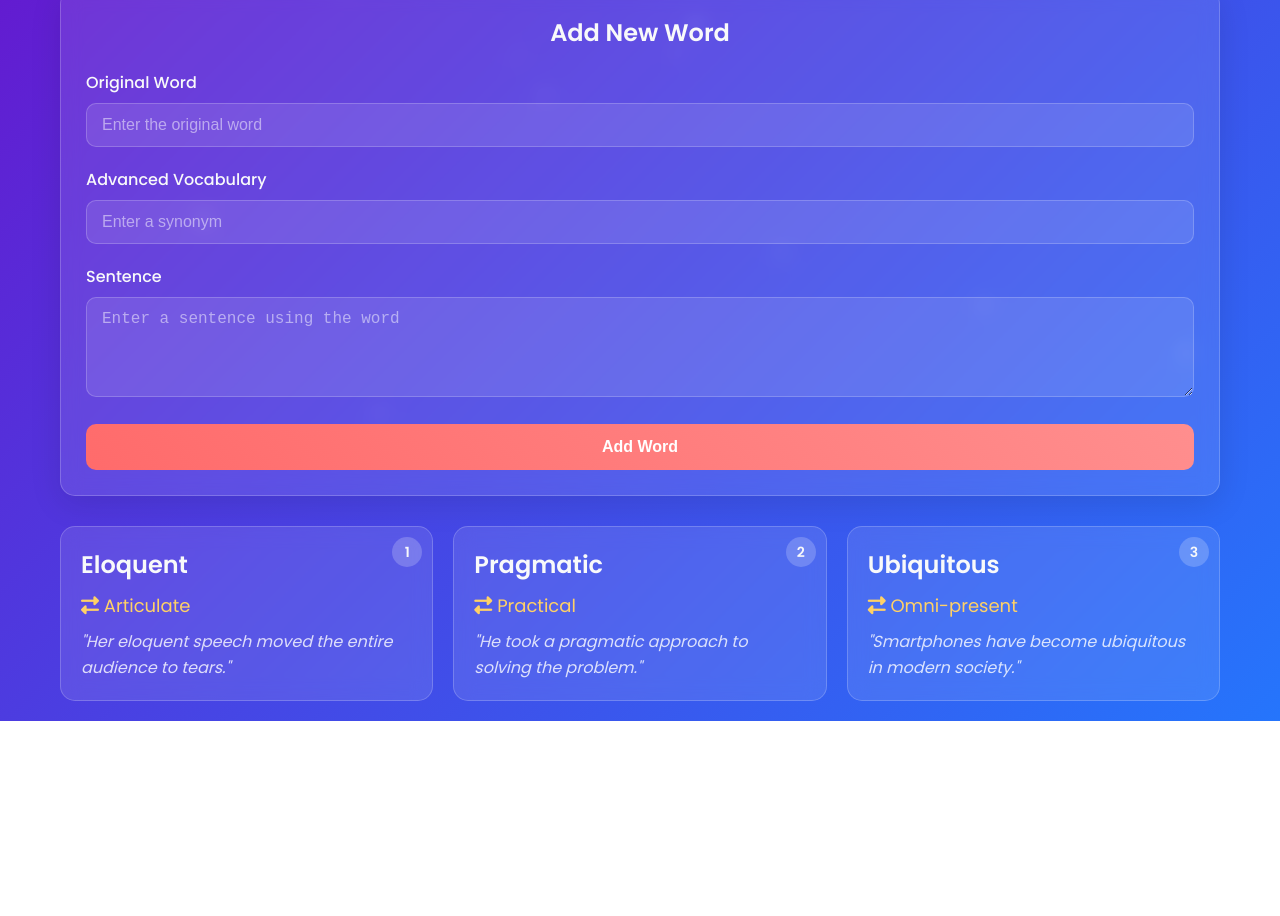
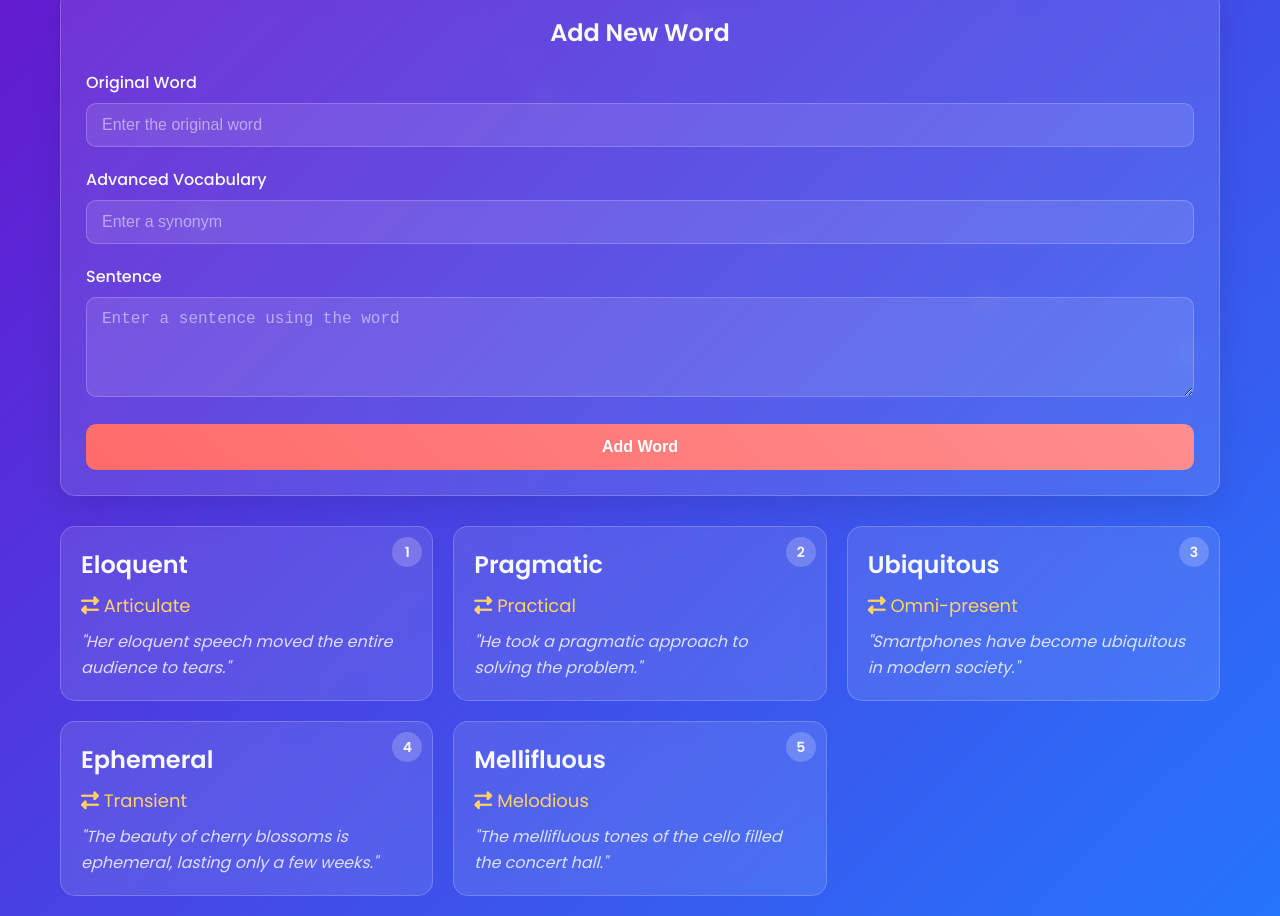
Before and after one commit to mdfarhadbadshah/mdfarhadbadshah.github.io, a plain HTML site: page vocabulary.html in a window 1280 px wide. Shown: the part 243-1159 px from the top of the page. Before the commit the page ends 964 px from the top, so only its background shows below. Drawn offline with Linux system fonts and the light colour scheme; no server answers.

Commit message:
Update vocabulary.html

```diff
--- a/vocabulary.html
+++ b/vocabulary.html
@@ -106,7 +106,7 @@
         async function loadVocabularyData() {
             try {
                 // Replace 'YOUR_USERNAME' and 'YOUR_REPOSITORY' with your GitHub username and repository name
-                const response = await fetch('https://raw.githubusercontent.com/YOUR_USERNAME/YOUR_REPOSITORY/main/vocabulary.json');
+                const response = await fetch('https://raw.githubusercontent.com/mdfarhadbadshah/mdfarhadbadshah.github.io/main/vocabulary.json');
                 vocabularyData = await response.json();
                 renderVocabularyList(vocabularyData);
             } catch (error) {
@@ -232,4 +232,5 @@
         document.addEventListener('DOMContentLoaded', init);
     </script>
 </body>
+
 </html>
```
